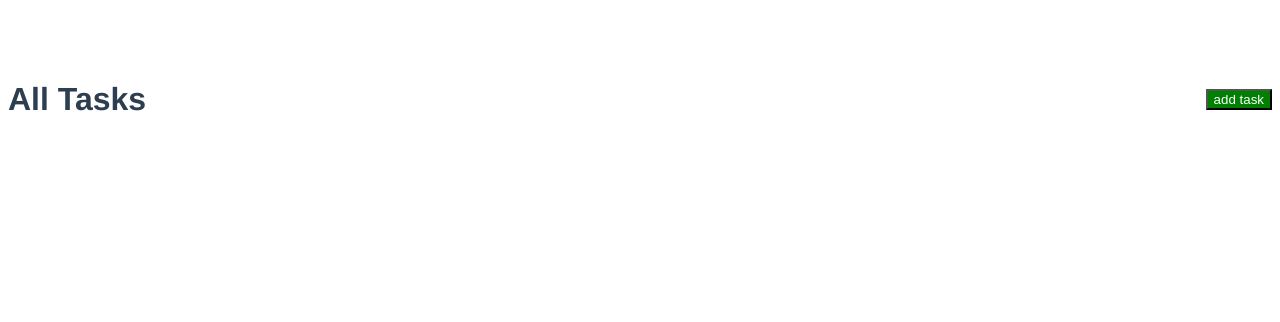
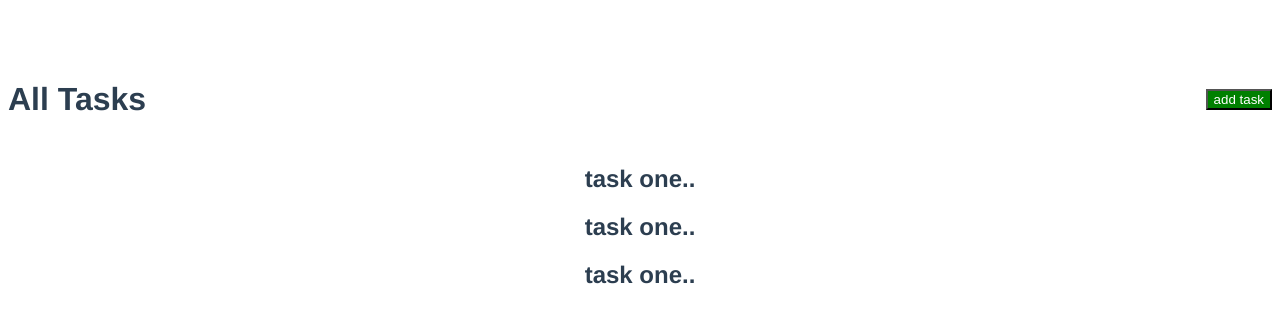
Before and after one commit to Milos89J/vue3-2023, a Vue app: page / in a window 1280 px wide. Shown: the top 322 px of the page. Built offline with nearby package versions, Linux system fonts and the light colour scheme.

Commit message:
new page-tasks.vue

```diff
--- a/src/App.vue
+++ b/src/App.vue
@@ -1,20 +1,23 @@
 <template>
   <div class="containe">
-    <Header title="All Tasks"/>
+    <Header title="All Tasks" />
+    <Tasks :tasks="tasks" />
   </div>
 </template>
 
 <script>
-import Header from './components/Header';
+import Header from "./components/Header";
+import Tasks from "./components/Tasks";
 export default {
   name: "App",
   components: {
     Header,
+    Tasks,
   },
-  data: function() {
+  data: function () {
     return {
-      tasks: []
-    }
+      tasks: [],
+    };
   },
   created() {
     this.tasks = [
@@ -36,8 +39,8 @@ export default {
         month: "June",
         reminder: true,
       },
-    ]
-  }
+    ];
+  },
 };
 </script>
 
@@ -52,6 +55,6 @@ export default {
 }
 .btn {
   background-color: blue;
-  color:white;
+  color: white;
 }
 </style>
--- /dev/null
+++ b/src/components/Tasks.vue
@@ -0,0 +1,18 @@
+<template>
+  <div v-for="task in tasks" :key="task.id">
+    <h2>{{ task.text }}</h2>
+</div>
+
+</template>
+
+<script>
+export default {
+  name: "Tasks",
+  props: {
+    tasks: Array,
+  },
+};
+</script>
+
+<style scoped>
+</style>
```
Also changed, not shown: src/components/Button.vue (+8 -9 lines).
